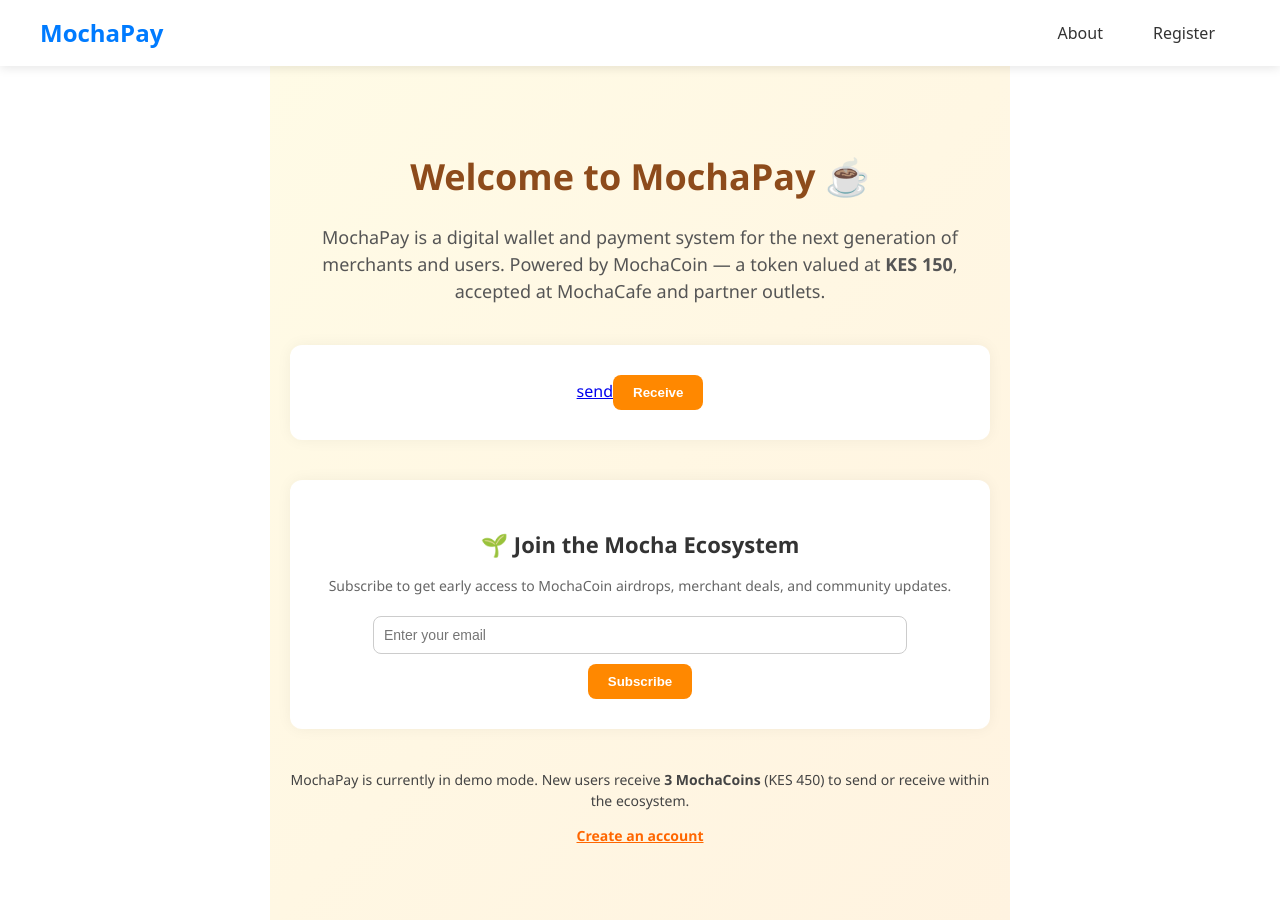
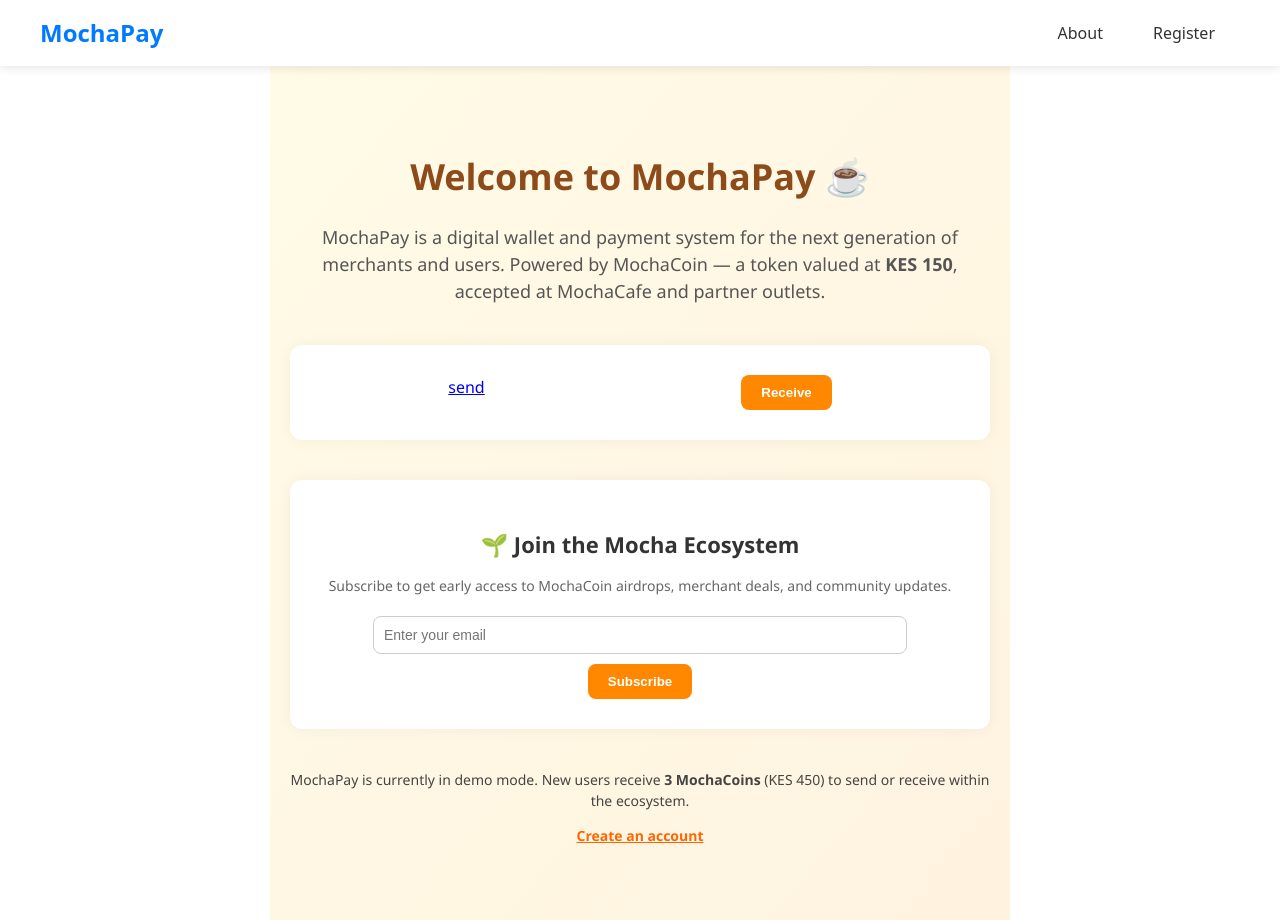
Before and after one commit to catchmeinreal-life/mochaPay-express, a React (Vite) app: page / in a window 1280 px wide. Built offline with nearby package versions, Linux system fonts and the light colour scheme; no server answers.

Commit message:
styling send and receive

```diff
--- a/src/pages/Register.jsx
+++ b/src/pages/Register.jsx
@@ -1,5 +1,7 @@
 import React, { useState } from "react";
 import '../styles/register.css';
+
+import NavBar from "../components/NavBar";
 
 const Register = () => {
   const [form, setForm] = useState({
@@ -55,6 +57,8 @@ const Register = () => {
   };
 
   return (
+    <>
+    <NavBar />
     <div className="register-container">
       <h2>Create MochaPay Gateway Account</h2>
       <p className="desc">Set up an account to start sending & receiving payments</p>
@@ -101,6 +105,7 @@ const Register = () => {
         </div>
       )}
     </div>
+    </>
   );
 };
 
--- a/src/styles/home.css
+++ b/src/styles/home.css
@@ -25,6 +25,10 @@
   padding: 30px;
   box-shadow: 0 0 15px rgba(0,0,0,0.05);
   margin-bottom: 40px;
+}
+.home-subscribe-box.btn-cont{
+  display: flex;
+  justify-content: space-around;
 }
 
 .home-subscribe-title {
```
